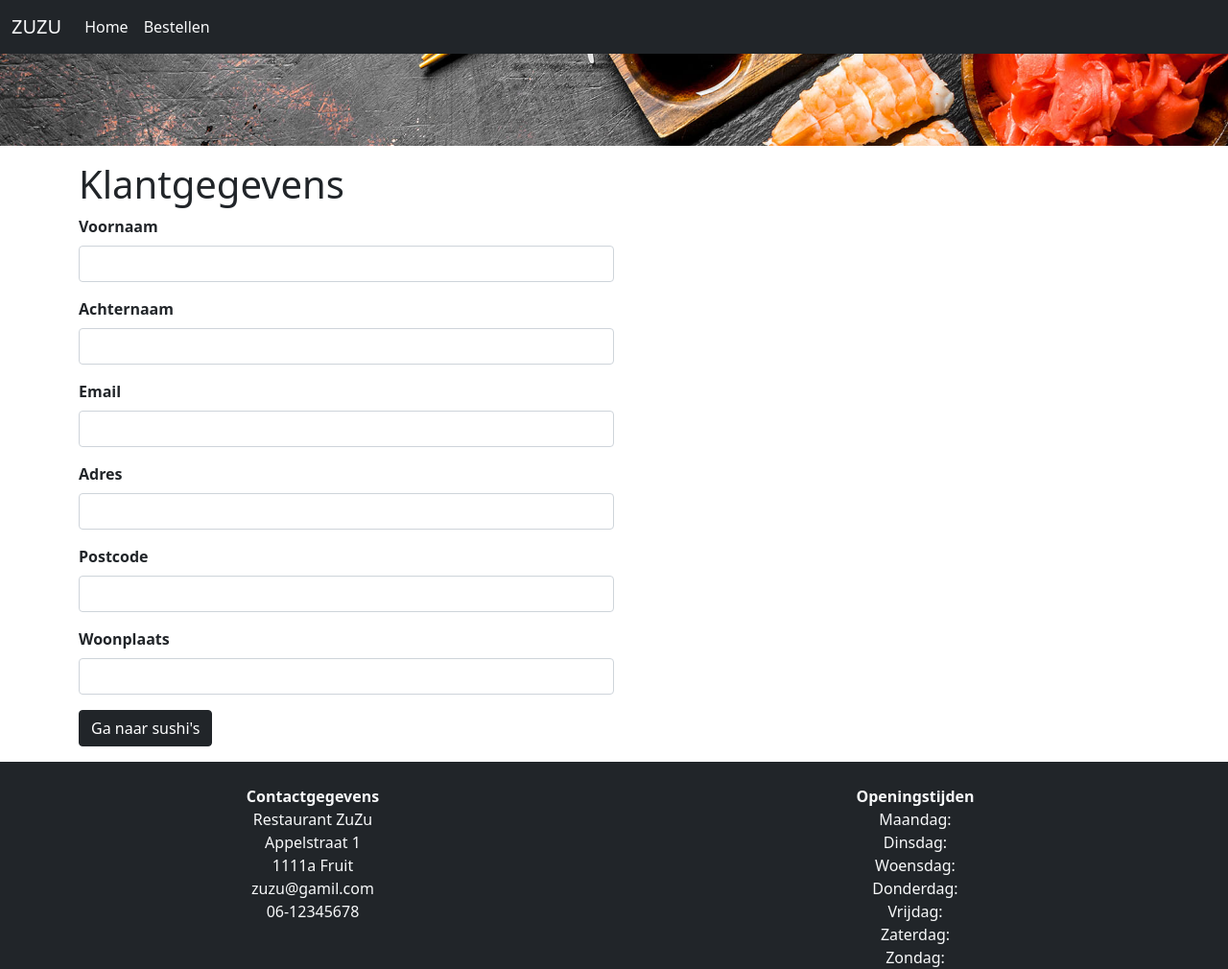
After one commit to h-uwimana/zuzu, a PHP site: page /klantgegevens.php in a window 1280 px wide. The commit adds this page. Shown: the whole page at 96% size. Run offline with PHP 8.4, Linux system fonts and the light colour scheme.

Commit message:
done with the whole site

```diff
--- a/css/style.css
+++ b/css/style.css
@@ -0,0 +1,3 @@
+#img:hover{
+    cursor:pointer;
+}
--- /dev/null
+++ b/klantgegevens.php
@@ -0,0 +1,121 @@
+
+<html lang="html">
+<head>
+	<link href="https://cdn.jsdelivr.net/npm/bootstrap@5.0.2/dist/css/bootstrap.min.css" rel="stylesheet"
+	      integrity="sha384-EVSTQN3/azprG1Anm3QDgpJLIm9Nao0Yz1ztcQTwFspd3yD65VohhpuuCOmLASjC" crossorigin="anonymous">
+	<script src="https://cdn.jsdelivr.net/npm/bootstrap@5.0.2/dist/js/bootstrap.bundle.min.js"
+	        integrity="sha384-MrcW6ZMFYlzcLA8Nl+NtUVF0sA7MsXsP1UyJoMp4YLEuNSfAP+JcXn/tWtIaxVXM"
+	        crossorigin="anonymous"></script>
+	<title>ZUZU-Homepage</title>
+</head>
+<body>
+<!--navbar-->
+<nav class="navbar position-sticky top-0 navbar-expand-lg navbar-light bg-dark ">
+	<div class="container-fluid">
+		<a class="navbar-brand text-light" href="index.php">ZUZU</a>
+		<button class="navbar-toggler bg-light" type="button" data-bs-toggle="collapse"
+		        data-bs-target="#navbarNavAltMarkup"
+		        aria-controls="navbarNavAltMarkup" aria-expanded="false" aria-label="Toggle navigation">
+			<span class="navbar-toggler-icon"></span>
+		</button>
+		<div class="collapse navbar-collapse" id="navbarNavAltMarkup">
+			<div class="navbar-nav">
+				<a class="nav-link active text-light" aria-current="page" href="index.php">Home</a>
+				<a class="nav-link active text-light" href="klantgegevens.php">Bestellen</a>
+			</div>
+		</div>
+	</div>
+</nav>
+<!--end navbar-->
+<!--top image-->
+<section class=" container-fluid pt-5" style="
+            background: url('img/headerimage.png');
+            background-size: cover;">
+	<div class="pt-5"></div>
+</section>
+<!--end top image--->
+<!--main page--><!--main page-->
+<section class=" container-sm  mt-3">
+	<h1> Klantgegevens</h1>
+	<div class="w-50 fw-bold">
+		<form method="post" action="bestel.php">
+
+			<div class="mb-3  ">
+				<label for="exampleInputEmail1" class="form-label">
+					Voornaam
+				</label>
+				<input type="text" class="form-control" name="firstname">
+			</div>
+			<div class="mb-3">
+				<label for="exampleInputPassword1" class="form-label">
+					Achternaam
+				</label>
+				<input type="text" class="form-control" name="lastname">
+			</div>
+			<div class="mb-3">
+				<label for="exampleInputPassword1" class="form-label">
+					Email
+				</label>
+				<input type="mail" class="form-control" name="mail">
+			</div>
+			<div class="mb-3">
+				<label for="exampleInputPassword1" class="form-label">
+					Adres
+				</label>
+				<input type="text" class="form-control" name="adres">
+			</div>
+			<div class="mb-3">
+				<label for="exampleInputPassword1" class="form-label">
+					Postcode
+				</label>
+				<input type="text" class="form-control" name="postcode">
+			</div>
+			<div class="mb-3">
+				<label for="exampleInputPassword1" class="form-label">
+					Woonplaats
+				</label>
+				<input type="text" class="form-control" name="city">
+			</div>
+			<button type="submit" class="btn btn-dark" name="klant">Ga naar sushi's</button>
+		</form>
+		<?php
+			if(isset($_POST["klant"])){
+
+				echo $_POST["firstname"];
+			}
+		?>
+	</div>
+</section>
+<!--end main page-->
+<!--footer-->
+<footer class="bottom-0 container-fluid bg-dark">
+	<div class=" container-fluid text-center text-light">
+		<div class="row">
+			<div class="col my-4">
+				<p class="m-0"><strong>Contactgegevens</strong></p>
+				<p class="m-0">Restaurant ZuZu</p>
+				<p class="m-0">Appelstraat 1</p>
+				<p class="m-0">1111a Fruit</p>
+				<p class="m-0">zuzu@gamil.com</p>
+				<p class="m-0">06-12345678</p>
+			</div>
+			<div class="col mt-4">
+				<p class="m-0"><strong>Openingstijden</strong></p>
+				<p class="m-0">Maandag:</p>
+				<p class="m-0">Dinsdag:</p>
+				<p class="m-0">Woensdag:</p>
+				<p class="m-0">Donderdag:</p>
+				<p class="m-0">Vrijdag:</p>
+				<p class="m-0">Zaterdag:</p>
+				<p class="m-0">Zondag:</p>
+			</div>
+		</div>
+		<div>
+</footer>
+<!--end footer-->
+
+</body>
+<script>
+
+</script>
+</html>
```
Also changed, not shown: bestel.php (+12 -10 lines), index.php (+12 -7 lines).
